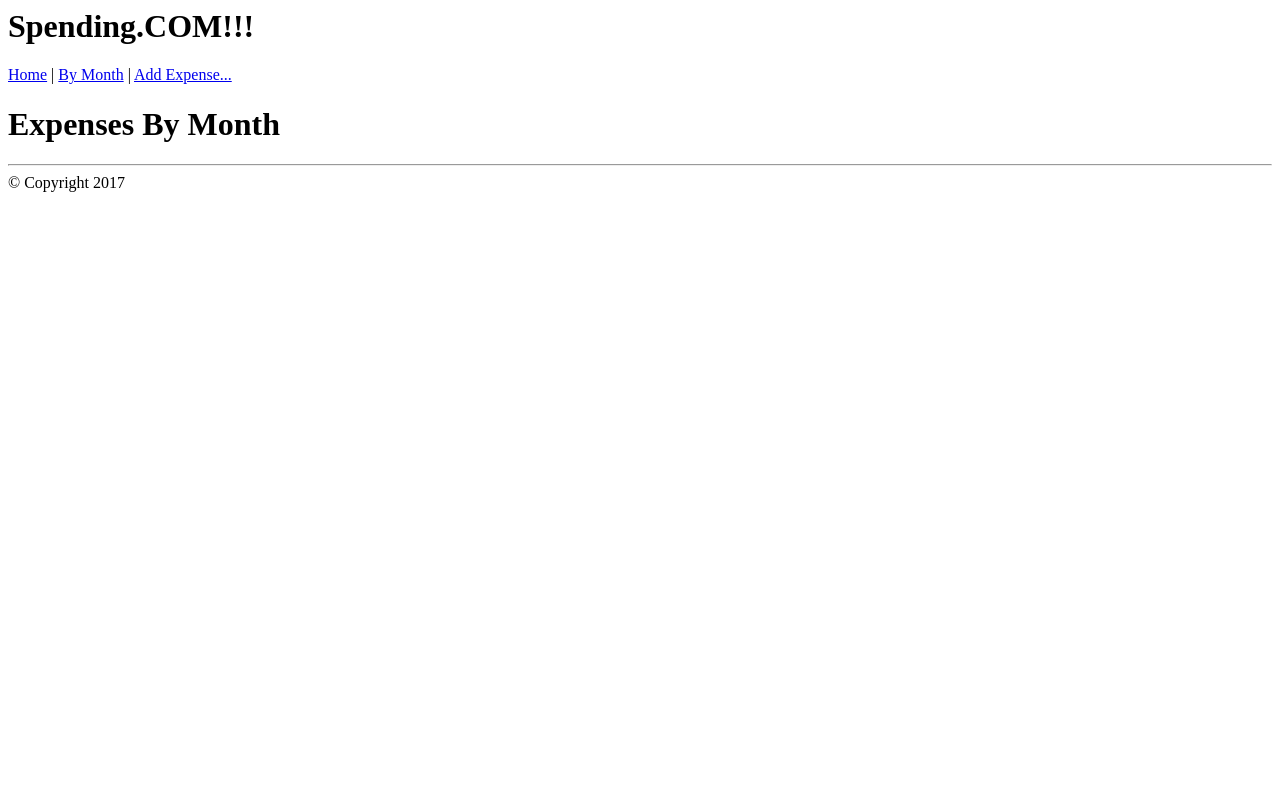
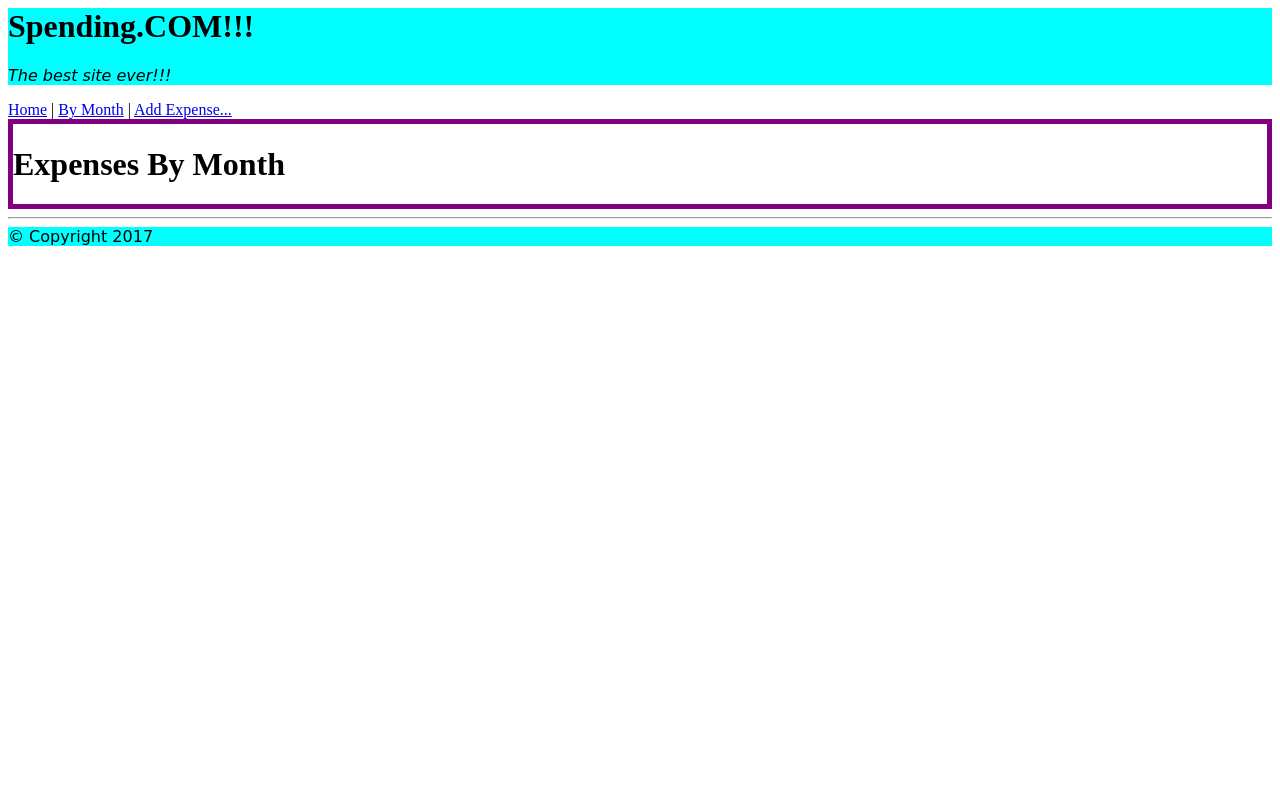
Before and after one commit to nonZero/Spending, a Django app: page /month/ in a window 1280 px wide. Run offline with Django 3.2, Linux system fonts and the light colour scheme; data that the repository does not hold is empty.

Commit message:
Added some CSS via <style>

```diff
--- a/expenses/templates/base.html
+++ b/expenses/templates/base.html
@@ -1,13 +1,38 @@
 <html>
 <head>
     <title>{% block title %}Home{% endblock %} - Spending.COM !!!!</title>
+
+    <style>
+
+        .beautiful {
+            background: cyan;
+        }
+
+        .pretty {
+            font-family: "Comic Sans MS";
+        }
+
+        #main {
+            border: 5px solid purple;
+        }
+
+        .boxes > li {
+            border: 2px solid blue;
+            margin-bottom: 3px;
+            padding: 3px;
+        }
+
+    </style>
+
+
 </head>
 <body>
 
-<header>
+<header class="beautiful">
     <h1>
         Spending.COM!!!
     </h1>
+    <p class="pretty"><i>The best site ever!!!</i></p>
 </header>
 <nav>
     <a href="{% url "expenses:list" %}">Home</a>
@@ -17,13 +42,16 @@
     <a href="{% url "expenses:create" %}">Add Expense...</a>
 </nav>
 
-<div>
+<div id="main">
     {% block content %}
     MY CONTENT SHOULD GO HERE
     {% endblock %}
 </div>
 
 <hr/>
-&copy; Copyright 2017
+
+<div class="pretty beautiful">
+    &copy; Copyright 2017
+</div>
 </body>
 </html>
--- a/expenses/templates/expenses/expense_months.html
+++ b/expenses/templates/expenses/expense_months.html
@@ -10,7 +10,7 @@
         Expenses By Month
     </h1>
 
-    <ul>
+    <ul class="boxes">
         {% for date in dates %}
             <li>
                 <a href="{% url "expenses:month" date.year date.month %}">
```
